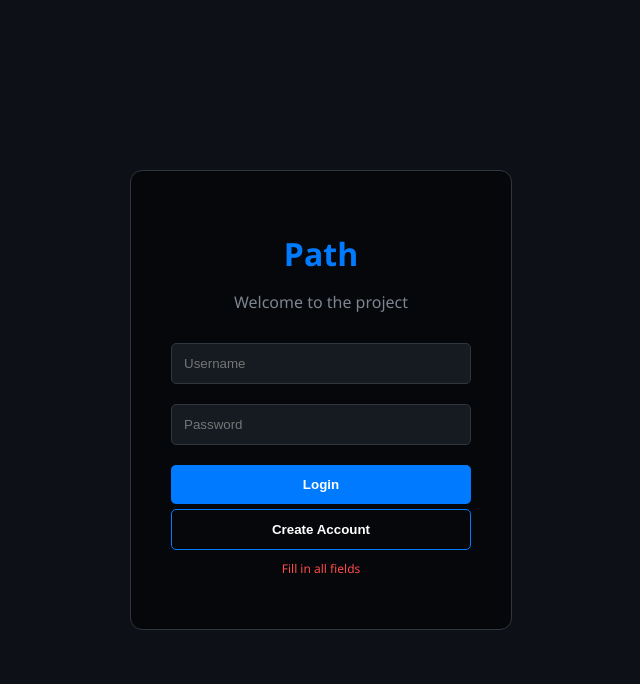
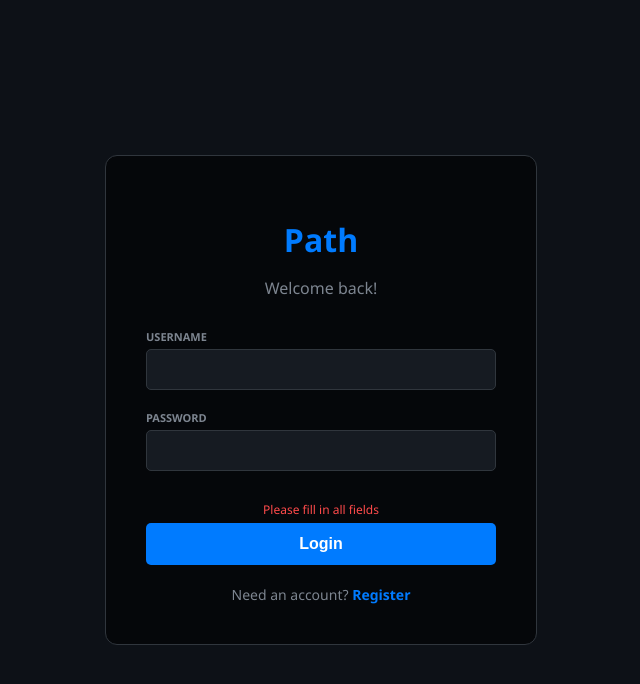
Before and after one commit to JayoSkrilla-app/Path-Project, an Electron app: page index.html in a window 800 px wide. Both pictures are taken after a click on the button "Login". Shown: the whole page, without its empty margins (79-719 px from the left). Drawn offline with nearby package versions, Linux system fonts and the light colour scheme.

Commit message:
Update login UI style

```diff
--- a/index.html
+++ b/index.html
@@ -22,13 +22,27 @@
       display: flex; flex-direction: column; align-items: center; justify-content: center;
       z-index: 1000;
     }
-    .auth-box { background: var(--background-sidebar); padding: 40px; border-radius: 12px; border: 1px solid #30363d; width: 300px; text-align: center; }
-    .auth-input { width: 100%; padding: 12px; margin: 10px 0; background: var(--input-bg); border: 1px solid #30363d; color: white; border-radius: 5px; box-sizing: border-box; }
-    .auth-btn { width: 100%; padding: 12px; background: var(--path-blue); color: white; border: none; border-radius: 5px; cursor: pointer; font-weight: bold; margin-top: 10px; }
-    .auth-switch { color: var(--text-muted); font-size: 0.8rem; margin-top: 15px; cursor: pointer; text-decoration: underline; }
+    .auth-box { background: var(--background-sidebar); padding: 40px; border-radius: 12px; border: 1px solid #30363d; width: 350px; text-align: center; }
+
+    /* Input Labels */
+    .input-label { display: block; text-align: left; font-size: 11px; font-weight: bold; color: var(--text-muted); text-transform: uppercase; margin-bottom: 5px; }
+
+    .auth-input { width: 100%; padding: 12px; margin-bottom: 20px; background: var(--input-bg); border: 1px solid #30363d; color: white; border-radius: 5px; box-sizing: border-box; outline: none; }
+    .auth-input:focus { border-color: var(--path-blue); }
+
+    .auth-btn { width: 100%; padding: 12px; background: var(--path-blue); color: white; border: none; border-radius: 5px; cursor: pointer; font-weight: bold; font-size: 16px; margin-top: 5px; }
+    .auth-btn:hover { background: var(--neon-glow); }
+
+    /* The Link Styling - Big and Visible */
+    .switch-link { margin-top: 20px; font-size: 14px; cursor: pointer; }
+    .switch-link span { color: var(--text-muted); }
+    .switch-link strong { color: var(--path-blue); }
+    .switch-link:hover strong { text-decoration: underline; }
+
+    .error-msg { font-size: 12px; margin-top: 10px; color: var(--error-red); display: none; }
 
     /* --- Existing Chat CSS --- */
-    #main-app { display: none; width: 100%; height: 100%; display: flex; } /* Hidden by default */
+    #main-app { display: none; width: 100%; height: 100%; display: flex; }
     #sidebar { width: 72px; background-color: var(--background-sidebar); display: flex; flex-direction: column; align-items: center; padding-top: 15px; border-right: 1px solid #1f242c; }
     .server-icon { width: 54px; height: 54px; background: var(--path-blue); border-radius: 50%; display: flex; align-items: center; justify-content: center; font-weight: bold; color: white; font-size: 14px; text-transform: uppercase; cursor: pointer; }
     #chat-container { flex-grow: 1; display: flex; flex-direction: column; }
@@ -48,18 +62,51 @@
 <body>
 
   <div id="auth-overlay">
-    <div class="auth-box">
+
+    <div id="login-form" class="auth-box">
       <h1 style="color: var(--path-blue); margin-bottom: 5px;">Path</h1>
-      <p style="color: var(--text-muted); margin-bottom: 20px;">Welcome to the project</p>
+      <p style="color: var(--text-muted); margin-bottom: 30px;">Welcome back!</p>
 
-      <input type="text" id="auth-user" class="auth-input" placeholder="Username">
-      <input type="password" id="auth-pass" class="auth-input" placeholder="Password">
+      <div>
+        <label class="input-label">USERNAME</label>
+        <input type="text" id="login-user" class="auth-input">
+      </div>
+      <div>
+        <label class="input-label">PASSWORD</label>
+        <input type="password" id="login-pass" class="auth-input">
+      </div>
 
-      <button id="login-btn" class="auth-btn">Login</button>
-      <button id="register-btn" class="auth-btn" style="background: transparent; border: 1px solid var(--path-blue); margin-top: 5px;">Create Account</button>
+      <div id="login-error" class="error-msg"></div>
 
-      <p id="auth-msg" style="font-size: 12px; margin-top: 10px; color: var(--error-red);"></p>
+      <button id="login-btn" class="auth-btn" onclick="handleLogin()">Login</button>
+
+      <div class="switch-link" onclick="switchView('register')">
+        <span>Need an account?</span> <strong>Register</strong>
+      </div>
     </div>
+
+    <div id="register-form" class="auth-box" style="display: none;">
+      <h1 style="color: var(--path-blue); margin-bottom: 5px;">Create Account</h1>
+      <p style="color: var(--text-muted); margin-bottom: 30px;">Join the project</p>
+
+      <div>
+        <label class="input-label">USERNAME</label>
+        <input type="text" id="reg-user" class="auth-input">
+      </div>
+      <div>
+        <label class="input-label">PASSWORD</label>
+        <input type="password" id="reg-pass" class="auth-input">
+      </div>
+
+      <div id="reg-error" class="error-msg"></div>
+
+      <button id="register-btn" class="auth-btn" onclick="handleRegister()">Continue</button>
+
+      <div class="switch-link" onclick="switchView('login')">
+        <span>Already have an account?</span> <strong>Log In</strong>
+      </div>
+    </div>
+
   </div>
 
   <div id="main-app" style="display: none;">
@@ -82,11 +129,11 @@
 
   <script src="/socket.io/socket.io.js"></script>
   <script>
+    const mainApp = document.getElementById('main-app');
     const authOverlay = document.getElementById('auth-overlay');
-    const mainApp = document.getElementById('main-app');
-    const authMsg = document.getElementById('auth-msg');
     const userDisplay = document.getElementById('username-display');
 
+    // SERVER CONFIG
     const SERVER_URL = window.location.origin.includes('http')
                        ? window.location.origin
                        : 'https://path-project.onrender.com';
@@ -101,47 +148,91 @@
       }
     };
 
-    async function handleAuth(type) {
-      const user = document.getElementById('auth-user').value;
-      const pass = document.getElementById('auth-pass').value;
+    // --- SWITCH BETWEEN LOGIN & REGISTER ---
+    function switchView(view) {
+      document.getElementById('login-error').style.display = 'none';
+      document.getElementById('reg-error').style.display = 'none';
 
-      if (!user || !pass) return authMsg.innerText = "Fill in all fields";
+      if (view === 'register') {
+        document.getElementById('login-form').style.display = 'none';
+        document.getElementById('register-form').style.display = 'block';
+      } else {
+        document.getElementById('register-form').style.display = 'none';
+        document.getElementById('login-form').style.display = 'block';
+      }
+    }
 
-      const endpoint = type === 'login' ? '/login' : '/register';
+    // --- LOGIN LOGIC ---
+    async function handleLogin() {
+      const user = document.getElementById('login-user').value;
+      const pass = document.getElementById('login-pass').value;
+      const errorDiv = document.getElementById('login-error');
+
+      if (!user || !pass) {
+        errorDiv.innerText = "Please fill in all fields";
+        errorDiv.style.display = 'block';
+        return;
+      }
 
       try {
-        authMsg.style.color = "var(--text-muted)";
-        authMsg.innerText = "Connecting...";
-
-        const response = await fetch(`${SERVER_URL}${endpoint}`, {
+        const response = await fetch(`${SERVER_URL}/login`, {
           method: 'POST',
           headers: { 'Content-Type': 'application/json' },
           body: JSON.stringify({ username: user, password: pass })
         });
 
-        const data = await response.json().catch(() => ({ msg: "Invalid server response" }));
+        const data = await response.json();
 
         if (response.ok) {
-          if (type === 'login') {
-            localStorage.setItem('path_token', data.token);
-            localStorage.setItem('path_username', user);
-            startChat(user);
-          } else {
-            authMsg.style.color = "var(--neon-glow)";
-            authMsg.innerText = "Account created! Now login.";
-          }
+          localStorage.setItem('path_token', data.token);
+          localStorage.setItem('path_username', user);
+          startChat(user);
         } else {
-          authMsg.style.color = "var(--error-red)";
-          authMsg.innerText = data.msg || "Error occurred";
+          errorDiv.innerText = data.msg || "Login failed";
+          errorDiv.style.display = 'block';
         }
       } catch (e) {
-        console.error("Auth Error:", e);
-        authMsg.innerText = "Connection failed. Is the server live?";
+        errorDiv.innerText = "Server connection failed.";
+        errorDiv.style.display = 'block';
       }
     }
 
-    document.getElementById('login-btn').onclick = () => handleAuth('login');
-    document.getElementById('register-btn').onclick = () => handleAuth('register');
+    // --- REGISTER LOGIC ---
+    async function handleRegister() {
+      const user = document.getElementById('reg-user').value;
+      const pass = document.getElementById('reg-pass').value;
+      const errorDiv = document.getElementById('reg-error');
+
+      if (!user || !pass) {
+        errorDiv.innerText = "Please fill in all fields";
+        errorDiv.style.display = 'block';
+        return;
+      }
+
+      try {
+        const response = await fetch(`${SERVER_URL}/register`, {
+          method: 'POST',
+          headers: { 'Content-Type': 'application/json' },
+          body: JSON.stringify({ username: user, password: pass })
+        });
+
+        const data = await response.json();
+
+        if (response.ok) {
+          // SUCCESS: Switch to login and autofill name
+          alert("Account created! Redirecting to login...");
+          switchView('login');
+          document.getElementById('login-user').value = user;
+          document.getElementById('login-pass').focus();
+        } else {
+          errorDiv.innerText = data.msg || "Registration failed";
+          errorDiv.style.display = 'block';
+        }
+      } catch (e) {
+        errorDiv.innerText = "Server connection failed.";
+        errorDiv.style.display = 'block';
+      }
+    }
 
     function logout() {
       localStorage.removeItem('path_token');
```
